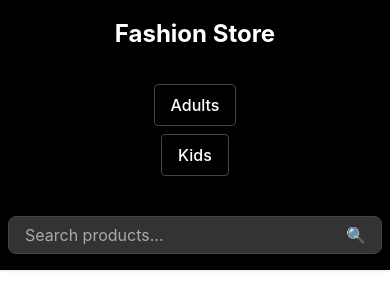
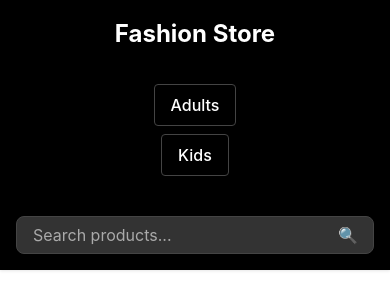
Before and after one commit to jhjdev/bestseller-assessment, a Nuxt app: page / in a window 390 px wide. Shown: the top 294 px of the page. Built offline with nearby package versions, Linux system fonts and the light colour scheme.

Commit message:
Fixed CSS for header

```diff
--- a/assets/css/components/header.css
+++ b/assets/css/components/header.css
@@ -7,6 +7,14 @@
   top: 0;
   z-index: 100;
   padding: var(--spacing-md) 0;
+  width: 100%;
+}
+
+/* Override container max-width for header */
+.header .container {
+  max-width: 100%;
+  padding-left: var(--spacing-lg);
+  padding-right: var(--spacing-lg);
 }
 
 .header-content {
@@ -14,12 +22,14 @@
   align-items: center;
   justify-content: space-between;
   flex-wrap: wrap;
+  width: 100%;
 }
 
 .logo {
   font-size: var(--font-size-xl);
   font-weight: 700;
   flex: 0 0 auto;
+  margin-right: auto;
 }
 
 .logo a {
@@ -33,8 +43,11 @@
 .main-nav {
   display: flex;
   justify-content: center;
-  flex: 1;
+  flex: 0 1 auto;
   margin: 0;
+  position: absolute;
+  left: 50%;
+  transform: translateX(-50%);
 }
 
 .nav-list {
@@ -109,6 +122,7 @@
   position: relative;
   width: 250px;
   flex: 0 0 auto;
+  margin-left: auto;
 }
 
 .search-bar form {
@@ -149,6 +163,11 @@
 
 /* Responsive header */
 @media (max-width: 992px) {
+  .header .container {
+    padding-left: var(--spacing-md);
+    padding-right: var(--spacing-md);
+  }
+
   .header-content {
     flex-direction: column;
     align-items: center;
@@ -156,16 +175,20 @@
 
   .logo {
     margin-bottom: var(--spacing-md);
+    margin-right: 0;
   }
 
   .main-nav {
     margin: var(--spacing-md) 0;
     width: 100%;
+    position: static;
+    transform: none;
   }
 
   .search-bar {
     width: 100%;
     margin-top: var(--spacing-md);
+    margin-left: 0;
   }
 }
 
```
